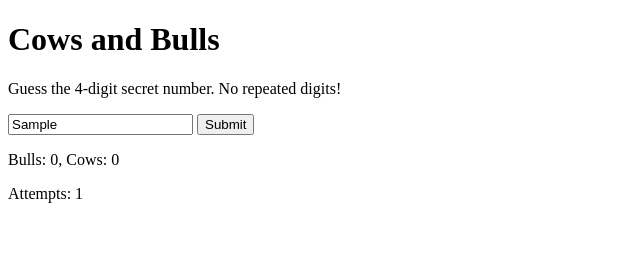
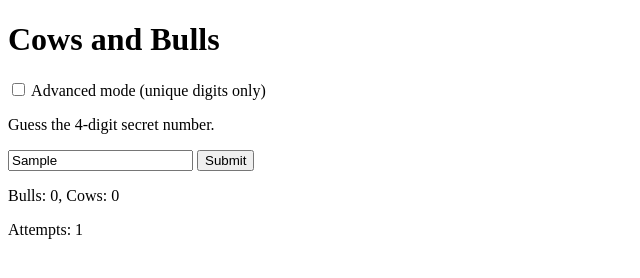
Before and after one commit to s1t9e8f2/cows-and-bulls, a plain HTML site: page index.html in a window 1280 px wide. Both pictures are taken after typing "Sample" into the empty fields and a click on the button "Submit". Shown: the whole page, without its empty margins (0-640 px from the left). Drawn offline with Linux system fonts and the light colour scheme.

Commit message:
Advance mode is added.

```diff
--- a/index.html
+++ b/index.html
@@ -7,8 +7,13 @@
 </head>
 <body>
   <h1>Cows and Bulls</h1>
-  <p>Guess the 4-digit secret number. No repeated digits!</p>
 
+  <label>
+    <input type="checkbox" id="advancedToggle">
+    Advanced mode (unique digits only)
+  </label>
+
+  <p>Guess the 4-digit secret number.</p>
   <input type="text" id="guessInput" maxlength="4" placeholder="Enter your guess">
   <button id="submitBtn">Submit</button>
 
--- a/script.js
+++ b/script.js
@@ -1,44 +1,97 @@
-function generateSecretNumber(length = 4) {
+// Generates a secret number where digits can repeat (Beginner mode)
+function generateSecretNumberWithRepeats(length = 4) {
+  let secret = '';
+  for (let i = 0; i < length; i++) {
+    secret += Math.floor(Math.random() * 10);
+  }
+  return secret;
+}
+
+// Generates a secret number with unique digits only (Advanced mode)
+function generateSecretNumberUnique(length = 4) {
   const digits = ['0','1','2','3','4','5','6','7','8','9'];
   const shuffled = digits.sort(() => Math.random() - 0.5);
-
   let secret = '';
   for (let i = 0; i < length; i++) {
     secret += shuffled[i];
   }
-
   return secret;
 }
 
+// Compares the guess against the secret number and counts bulls/cows
+// Works correctly even if digits repeat in secret or guess
 function checkGuess(secret, guess) {
   let bulls = 0;
   let cows = 0;
 
-  for (let i = 0; i < secret.length; i++) {
-    if (guess[i] === secret[i]) {
+  const secretDigits = secret.split('');
+  const guessDigits = guess.split('');
+
+  // First pass: count bulls and mark matched positions as used
+  for (let i = 0; i < secretDigits.length; i++) {
+    if (guessDigits[i] === secretDigits[i]) {
       bulls++;
-    } else if (secret.includes(guess[i])) {
-      cows++;
+      secretDigits[i] = null;
+      guessDigits[i] = null;
+    }
+  }
+
+  // Second pass: count cows from the remaining (unmatched) digits
+  for (let i = 0; i < guessDigits.length; i++) {
+    if (guessDigits[i] !== null) {
+      const indexInSecret = secretDigits.indexOf(guessDigits[i]);
+      if (indexInSecret !== -1) {
+        cows++;
+        secretDigits[indexInSecret] = null; // mark as used so it's not counted twice
+      }
     }
   }
 
   return { bulls, cows };
 }
 
-const secretNumber = generateSecretNumber();
+// Checks if a string has any repeated characters
+function hasRepeats(str) {
+  return new Set(str).size !== str.length;
+}
+
+let secretNumber = "";
 let attempts = 0;
 
+const advancedToggle = document.getElementById("advancedToggle");
 const guessInput = document.getElementById("guessInput");
 const submitBtn = document.getElementById("submitBtn");
 const resultDisplay = document.getElementById("result");
 const attemptsDisplay = document.getElementById("attemptsCount");
 
+// Starts a new round: generates a secret number based on the current mode
+function startNewGame() {
+  const isAdvanced = advancedToggle.checked;
+  secretNumber = isAdvanced
+    ? generateSecretNumberUnique()
+    : generateSecretNumberWithRepeats();
+  attempts = 0;
+  resultDisplay.textContent = "";
+  attemptsDisplay.textContent = "";
+
+  console.log(secretNumber); // for testing - remove later
+}
+
+// Restart the game whenever the mode is switched
+advancedToggle.addEventListener("change", startNewGame);
+startNewGame(); // start the first game on page load
+
 submitBtn.addEventListener("click", function() {
   const guess = guessInput.value;
+
+  // Advanced mode requires unique digits - reject invalid guesses
+  if (advancedToggle.checked && hasRepeats(guess)) {
+    resultDisplay.textContent = "Advanced mode requires unique digits!";
+    return;
+  }
+
   attempts++;
-
   const { bulls, cows } = checkGuess(secretNumber, guess);
-
   resultDisplay.textContent = `Bulls: ${bulls}, Cows: ${cows}`;
   attemptsDisplay.textContent = `Attempts: ${attempts}`;
 
```
